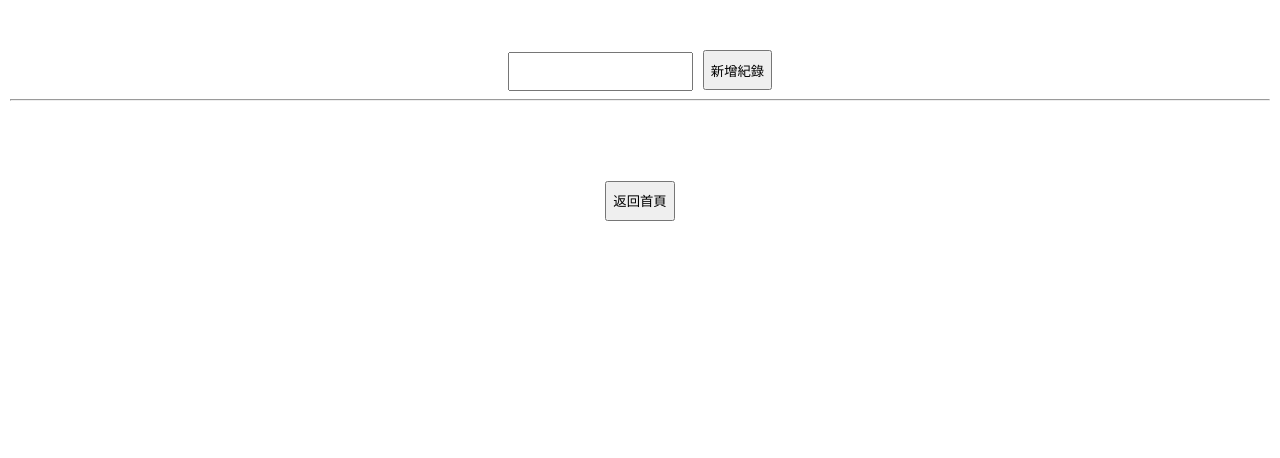
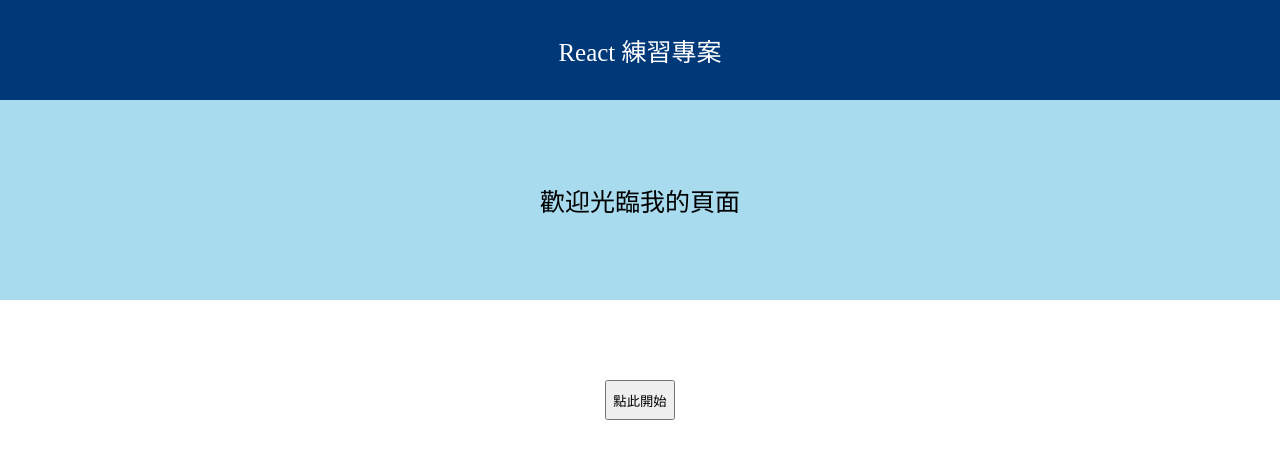
Before and after one commit to hoverhawk39/todo-app2, a React app: page / in a window 1280 px wide. Built offline with nearby package versions, Linux system fonts and the light colour scheme.

Commit message:
render different page based on state (without router)

```diff
--- a/package.json
+++ b/package.json
@@ -6,12 +6,14 @@
   "scripts": {
     "test": "echo \"Error: no test specified\" && exit 1",
     "build": "webpack",
-    "start": "webpack-dev-server --open"
+    "start": "webpack-dev-server --open",
+    "prettier": "prettier -w src/"
   },
   "keywords": [],
   "author": "",
   "license": "ISC",
   "dependencies": {
+    "prettier": "^2.6.2",
     "react": "^18.1.0",
     "react-dom": "^18.1.0",
     "uuid": "^8.3.2"
--- a/src/index.js
+++ b/src/index.js
@@ -1,8 +1,19 @@
 import "./style.scss";
-import React from "react";
+import React, { useState } from "react";
 import ReactDOM from "react-dom";
 import HomePage from "./pages/HomePage";
 import ListPage from "./pages/ListPage";
 
+const Initial = () => {
+  const [status, setStatus] = useState(0);
+  console.log("status:", status);
+  {
+    if (status == 0) {
+      return <HomePage plusOne={setStatus} />;
+    } else {
+      return <ListPage minusOne={setStatus} />;
+    }
+  }
+};
 
-ReactDOM.render(<ListPage/>, document.getElementById("root"));
+ReactDOM.render(<Initial />, document.getElementById("root"));
--- a/src/pages/HomePage.js
+++ b/src/pages/HomePage.js
@@ -1,14 +1,21 @@
-import React, { useState } from "react";
+import React from "react";
 
-const HomePage = () => {
+const HomePage = ({ plusOne }) => {
+  function plus() {
+    plusOne(function (prev) {
+      return prev + 1;
+    });
+  }
 
   return (
     <div>
-    <div className="header">React 練習專案</div>
-    <div className="welcome">歡迎光臨我的頁面</div>
-    <div className="btn-part">
-        <button className="start">點此開始</button>
-    </div>
+      <div className="header">React 練習專案</div>
+      <div className="welcome">歡迎光臨我的頁面</div>
+      <div className="btn-part">
+        <button className="start" onClick={plus}>
+          點此開始
+        </button>
+      </div>
     </div>
   );
 };
--- a/src/pages/ListPage.js
+++ b/src/pages/ListPage.js
@@ -2,15 +2,22 @@ import React, { useState } from "react";
 import Edit from "./components/Edit";
 import List from "./components/List";
 
-const ListPage = () => {
+const ListPage = ({ minusOne }) => {
+  function minus() {
+    minusOne(function (prev) {
+      return prev - 1;
+    });
+  }
+
   const [data, setData] = useState([]);
-
   return (
     <div className="app">
       <Edit add={setData} />
       <List listData={data} deleteData={setData} />
       <div className="btn-part">
-        <button className="goback">返回首頁</button>
+        <button className="goback" onClick={minus}>
+          返回首頁
+        </button>
       </div>
     </div>
   );
--- a/src/pages/components/Edit.js
+++ b/src/pages/components/Edit.js
@@ -21,10 +21,10 @@ const Edit = ({ add }) => {
   return (
     <div className="addForm">
       <input type="text" value={note} onChange={noteChange} />
-      <button onClick={addItem} className="insert" >
+      <button onClick={addItem} className="insert">
         新增紀錄
       </button>
-      <hr/>
+      <hr />
     </div>
   );
 };
```
Also changed, not shown: src/pages/components/List.js (+1 -8 lines), src/style.scss (+17 -17 lines), src/pages/components/Item.js (indentation only), 1 other file.
